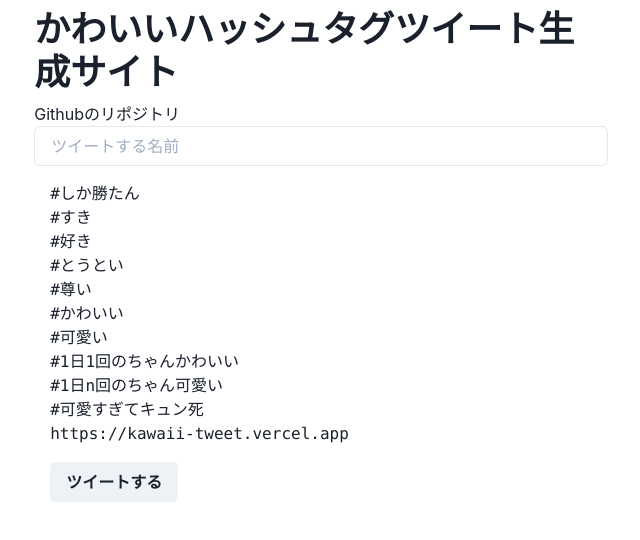
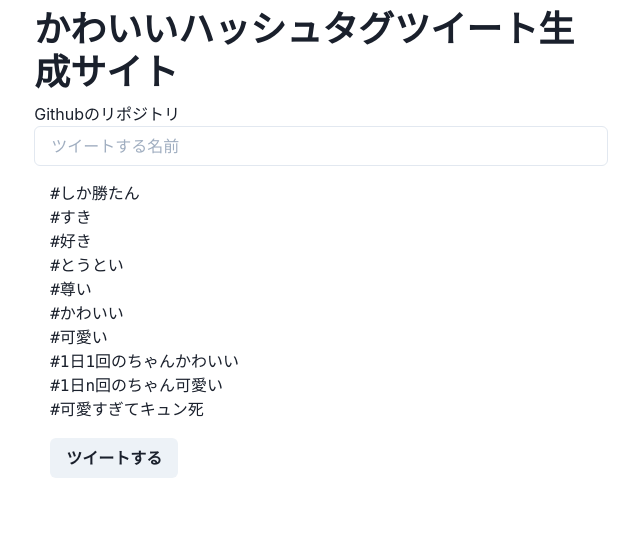
Before and after one commit to mochi-sann/kawaii-hashtag-tweet-site, a Next.js app: page / in a window 1280 px wide. Shown: the top 540 px of the page, without its empty margins (319-959 px from the left). Built offline with nearby package versions, Linux system fonts and the light colour scheme.

Commit message:
もともとのリンクを削除

```diff
--- a/src/pages/index.tsx
+++ b/src/pages/index.tsx
@@ -29,7 +29,7 @@ const Index = () => {
       />
       <Box m="4">
         <Text as="pre">
-          {`#${TweetName}しか勝たん\n#${TweetName}すき\n#${TweetName}好き\n#${TweetName}とうとい\n#${TweetName}尊い\n#${TweetName}かわいい\n#${TweetName}可愛い\n#1日1回の${TweetName}ちゃんかわいい\n#1日n回の${TweetName}ちゃん可愛い\n#${TweetName}可愛すぎてキュン死\nhttps://kawaii-tweet.vercel.app`}
+          {`#${TweetName}しか勝たん\n#${TweetName}すき\n#${TweetName}好き\n#${TweetName}とうとい\n#${TweetName}尊い\n#${TweetName}かわいい\n#${TweetName}可愛い\n#1日1回の${TweetName}ちゃんかわいい\n#1日n回の${TweetName}ちゃん可愛い\n#${TweetName}可愛すぎてキュン死\n`}
         </Text>
         <Link
           href={
```
